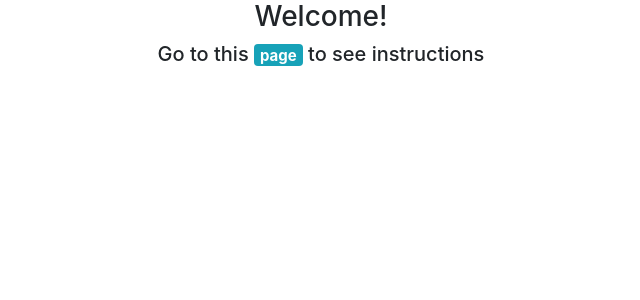
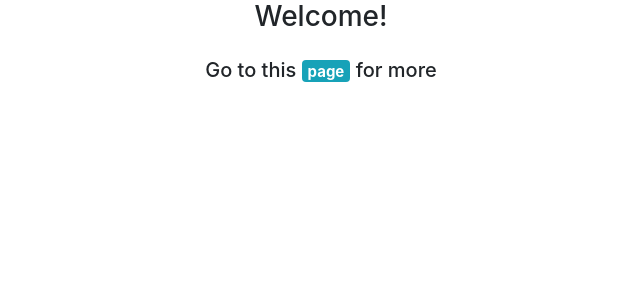
Before and after one commit to zparvez2z/ChatBots, a Flask app: page / in a window 1280 px wide. Shown: the top 300 px of the page, without its empty margins (319-959 px from the left). Run offline with Flask 2, Linux system fonts and the light colour scheme; parts of the project's set-up code (start-up, migrations or seed data) failed here and were passed over; some libraries are stand-ins or nearby versions.

Commit message:
update index

```diff
--- a/PersonaBot/templates/index.html
+++ b/PersonaBot/templates/index.html
@@ -16,8 +16,10 @@
 <body>
   <div class="container-fluid">
     <h3 class="text-center">Welcome!</h3>
+    <pre><code></code></pre>
+
     <h5 class="text-center"> Go to this <a href="https://github.com/zparvez2z/ChatBots/tree/master/PersonaBot"
-        class="badge badge-info" target="_blank">page</a> to see instructions</h5>
+        class="badge badge-info" target="_blank">page</a> for more</h5>
 
   </div>
 
```
